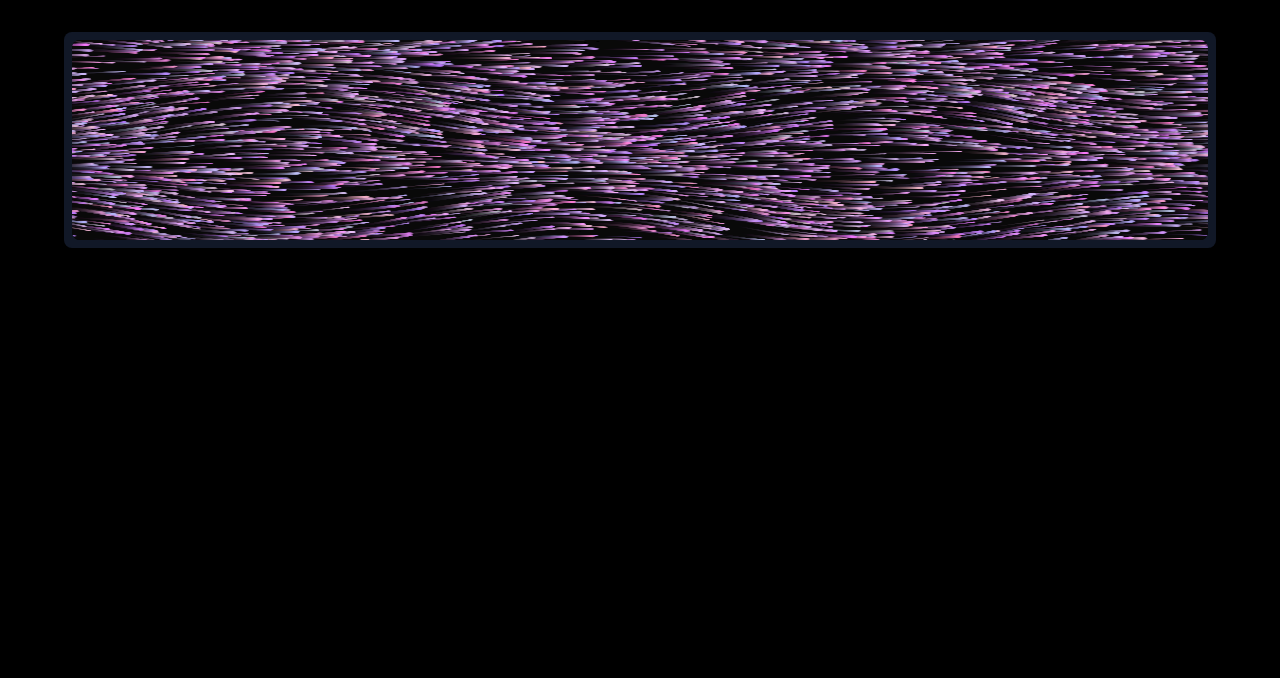
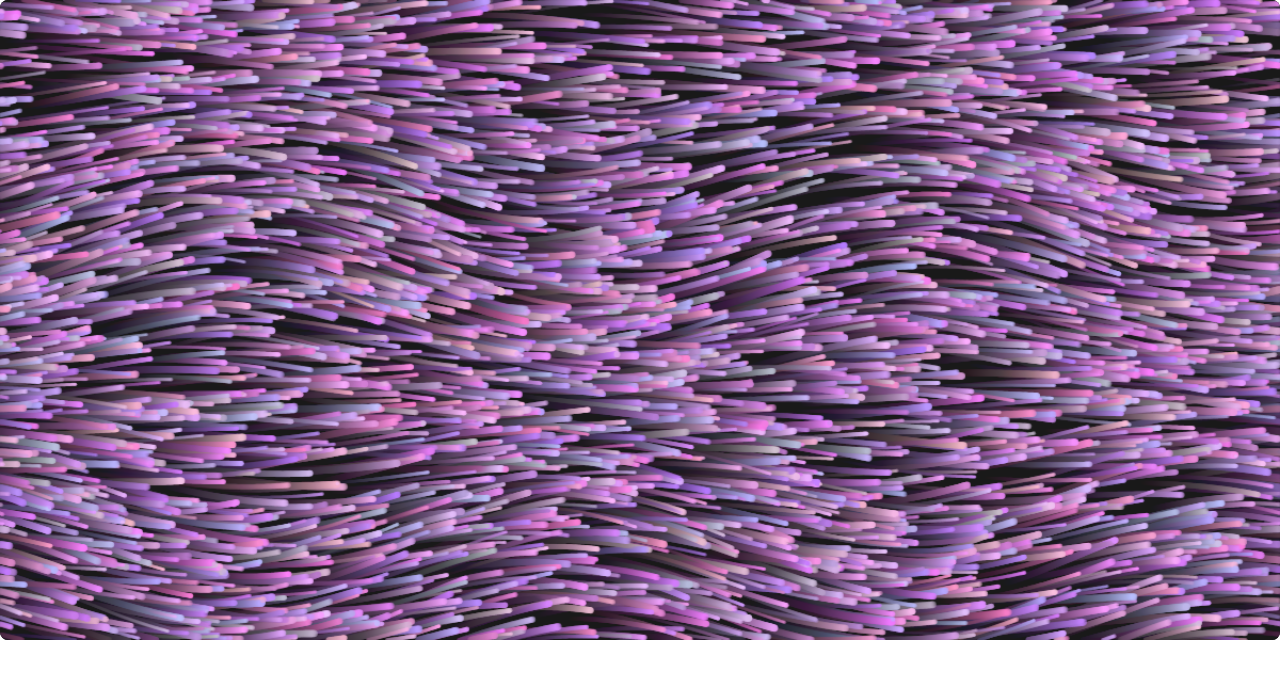
Before and after one commit to Ormidales/react-air-current, a React (Vite) app: page / in a window 1280 px wide. Shown: the top 678 px of the page. Built offline with nearby package versions, Linux system fonts and the light colour scheme.

Commit message:
Changements

```diff
--- a/src/App.tsx
+++ b/src/App.tsx
@@ -7,17 +7,11 @@ function App() {
     flowSpeed: 1,
     particleDensity: 50,
     flowDirection: 0,
-    turbulence: 0.4,
+    turbulence: 0.25,
   });
 
   return (
-    <div className="min-h-screen bg-black p-8">
-      <div className="max-w-6xl mx-auto">
-        <div className="bg-gray-900 rounded-lg shadow-xl p-2">
-          <AirCurrent {...params} />
-        </div>
-      </div>
-    </div>
+    <AirCurrent {...params} />
   );
 }
 
--- a/src/components/AirCurrent.tsx
+++ b/src/components/AirCurrent.tsx
@@ -1,11 +1,9 @@
 import React, { useEffect, useRef, useMemo, useCallback } from 'react';
 
-// Fonction améliorée pour générer des variations fluides (Perlin simplifié)
 const perlinNoise = (x: number, y: number, t: number) => {
   return Math.sin(x * 0.01 + t * 0.002) * Math.cos(y * 0.01 + t * 0.002);
 };
 
-// Définition du type Particle
 interface Particle {
   x: number;
   y: number;
@@ -38,16 +36,15 @@ export const AirCurrent: React.FC<AirCurrentProps> = ({
   const animationRef = useRef<number>();
   const timeRef = useRef(0);
 
-  // Génération des particules en mémoire
   const particles: Particle[] = useMemo(() => {
     const totalParticles = Math.floor(
-      (width * height * particleDensity) / 12000
+      (width * height * particleDensity) / 10000
     );
     return Array.from({ length: totalParticles }, () => ({
       x: Math.random() * width,
       y: Math.random() * height,
       size: 1.5 + Math.random() * 2,
-      speed: flowSpeed * (0.8 + Math.random() * 0.4), // Variation de vitesse
+      speed: flowSpeed * (0.8 + Math.random() * 0.4),
       baseAngle: (flowDirection * Math.PI) / 180 + (Math.random() - 0.5) * 0.3,
       oscillation: (Math.random() - 0.5) * 0.1,
       color: `rgba(${180 + Math.random() * 75}, ${120 + Math.random() * 75}, ${
@@ -64,27 +61,22 @@ export const AirCurrent: React.FC<AirCurrentProps> = ({
 
     timeRef.current += 1;
 
-    // Effet de traînée doux, pas de rémanence excessive
-    ctx.fillStyle = 'rgba(0, 0, 0, 0.08)';
+    ctx.fillStyle = 'rgba(0, 0, 0, 0.05)';
     ctx.fillRect(0, 0, width, height);
 
     particles.forEach((particle) => {
-      // Générer un angle fluide avec une oscillation douce
       const noiseFactor = perlinNoise(particle.x, particle.y, timeRef.current);
       const finalAngle =
         particle.baseAngle + noiseFactor * turbulence + particle.oscillation;
 
-      // Mise à jour de la position
       particle.x += Math.cos(finalAngle) * particle.speed;
       particle.y += Math.sin(finalAngle) * particle.speed;
 
-      // Effet de bord : réapparaître de l'autre côté en douceur
       if (particle.x < 0) particle.x = width;
       if (particle.x > width) particle.x = 0;
       if (particle.y < 0) particle.y = height;
       if (particle.y > height) particle.y = 0;
 
-      // Dessin de la particule avec un effet plus net
       ctx.beginPath();
       ctx.fillStyle = particle.color;
       ctx.globalAlpha = particle.alpha;
@@ -109,7 +101,7 @@ export const AirCurrent: React.FC<AirCurrentProps> = ({
       height={height}
       style={{
         width: '100%',
-        height: '200px',
+        height: '100%',
         borderRadius: '8px',
         backgroundColor: '#000',
       }}
```
